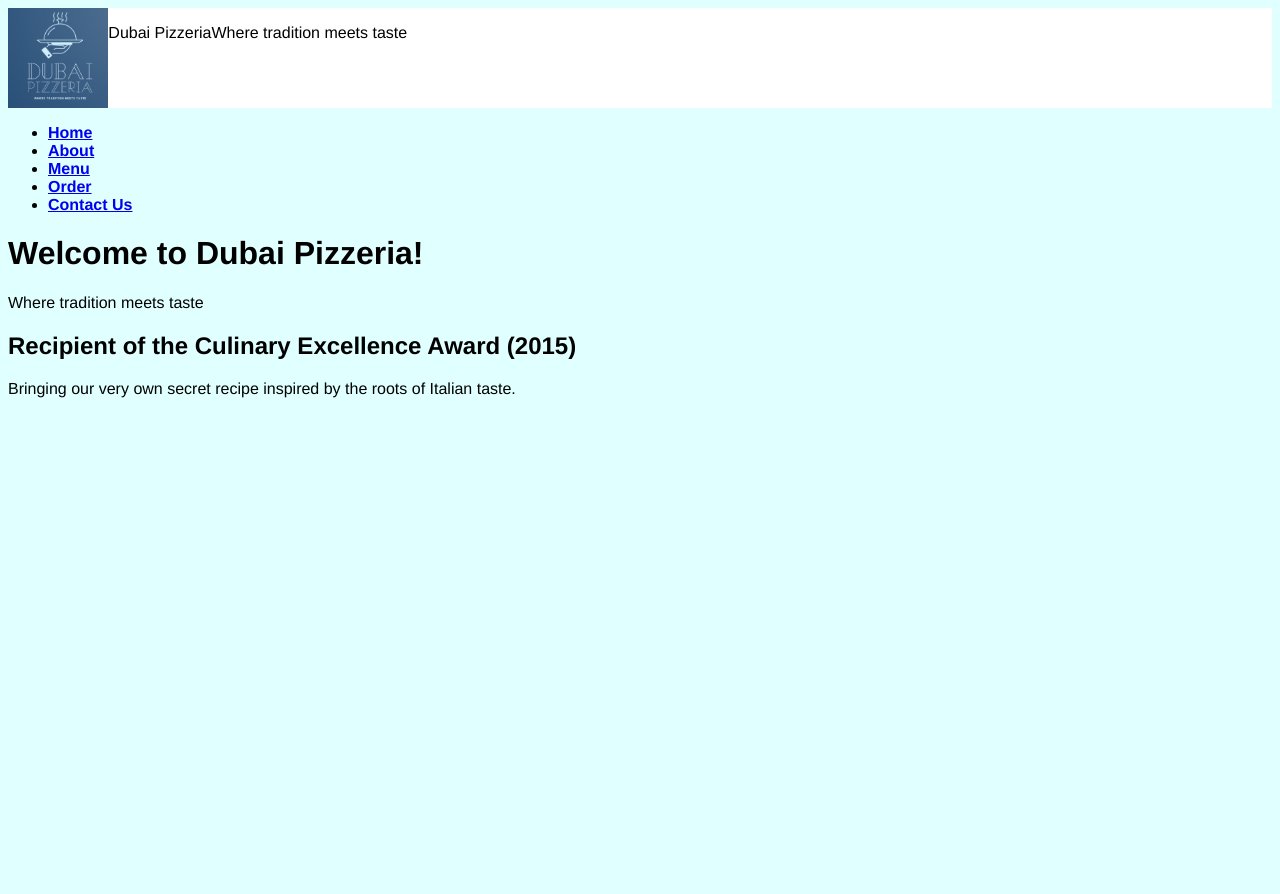
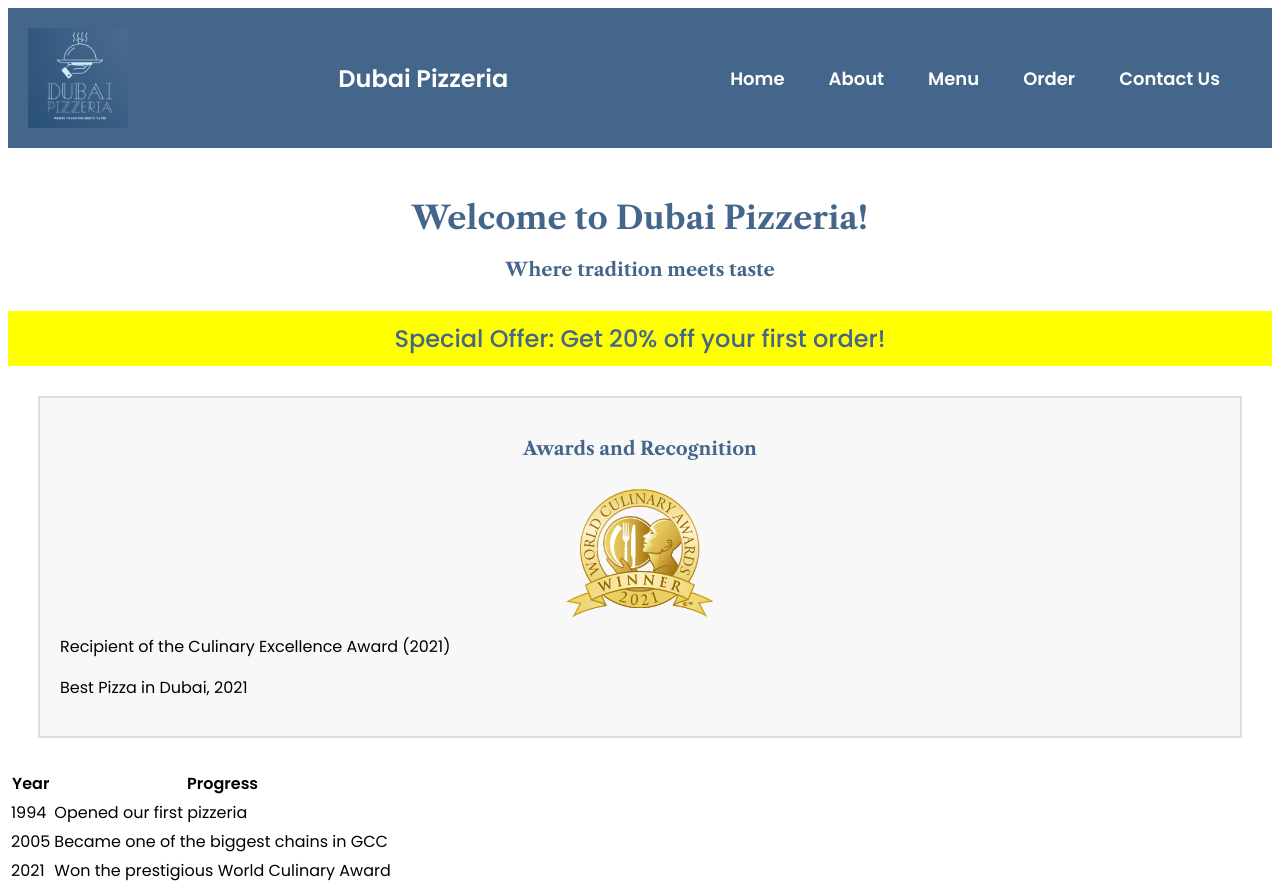
Before and after one commit to SaadiyahCodes/company-website-128, a website: page public/home.html in a window 1280 px wide. Before the commit the page ends 800 px from the top, so only its background shows below. Drawn offline with nearby package versions, Linux system fonts and the light colour scheme.

Commit message:
changed home page

```diff
--- a/public/home.html
+++ b/public/home.html
@@ -4,15 +4,102 @@
     <meta charset="UTF-8">
     <meta name="viewport" content="width=device-width, initial-scale=1.0">
     <title>Dubai Pizzeria</title>
-    <!-- Link to external CSS -->
     <link rel="stylesheet" href="/styles.css">
+    <link rel="preconnect" href="https://fonts.googleapis.com">
+    <link rel="preconnect" href="https://fonts.gstatic.com" crossorigin>
+    <link href="https://fonts.googleapis.com/css2?family=Libre+Caslon+Text:ital,wght@0,400;0,700;1,400&family=Poppins:wght@300;400;500;600&display=swap" rel="stylesheet">
+
+    <style>
+        body {
+            font-family: "Poppins", sans-serif;
+            background-color: white;
+        }
+
+        h1, h3 {
+            font-family: "Libre Caslon Text", serif;
+            font-weight: 700;
+            text-align: center;
+            color: rgba(68, 102, 138, 255); /* Blue for headers */
+        }
+
+        header {
+            display: flex;
+            justify-content: space-between;
+            align-items: center;
+            padding: 20px;
+            background-color: rgba(68, 102, 138, 255);
+            color: white;
+        }
+
+        header img {
+            height: 100px;
+        }
+
+        /* Navigation */
+        nav ul {
+            list-style: none;
+            padding: 0;
+            display: flex;
+        }
+
+        nav ul li {
+            margin-right: 20px;
+        }
+
+        nav ul li a {
+            text-decoration: none;
+            font-size: 18px;
+            color: white; /* White text color */
+            padding: 8px 12px; /* Add padding for hover box effect */
+        }
+
+        /* Hover Effect for Navigation */
+        nav ul li a:hover {
+            border-radius: 10px;
+            background-color: rgb(0, 0, 0);
+        }
+
+        /* Welcome Section */
+        h1 {
+            text-align: center;
+            margin-top: 50px;
+        }
+
+        .banner {
+            margin: 30px 0;
+            text-align: center;
+            background-color: yellow;
+            color: rgba(68, 102, 138, 255);
+            padding: 10px;
+            font-size: 24px;
+            font-weight: 500;
+        }
+
+        /* Awards Section */
+        .awards {
+            margin: 30px;
+            padding: 20px;
+            background-color: #f8f8f8;
+            border: 2px solid #ddd;
+        }
+
+        .awards h3 {
+            text-align: center;
+        }
+
+        .awards img {
+            display: block;
+            margin: 10px auto;
+            width: 150px;
+            height: auto;
+        }
+    </style>
 </head>
 <body>
     <header>
-        <div class="header" style="display: flex;">
-            <img src='/images/logo.png' alt="logo" style="height: 100px;">
-            <p>Dubai Pizzeria</p>
-            <p>Where tradition meets taste</p>
+        <img src='/images/logo.png' alt="logo">
+        <div>
+            <h2>Dubai Pizzeria</h2>
         </div>
 
         <nav>
@@ -24,15 +111,41 @@
                 <li><a href="/contact"><b>Contact Us</b></a></li>
             </ul>
         </nav>
-        <h1>Welcome to Dubai Pizzeria!</h1>
-        <p>Where tradition meets taste</p>
     </header>
 
+    <h1>Welcome to Dubai Pizzeria!</h1>
+    <h3>Where tradition meets taste</h3>
 
-    <main>
-        <h2>Recipient of the Culinary Excellence Award (2015)</h2>
-        <p>Bringing our very own secret recipe inspired by the roots of Italian taste.</p>
-        <!--We can add a background picture and put this text in the middle of the page-->
-    </main>
+    <!-- Rotating Banner for Special Offers -->
+    <div class="banner">
+        Special Offer: Get 20% off your first order!
+    </div>
+
+    <!-- Awards Section -->
+    <div class="awards">
+        <h3>Awards and Recognition</h3>
+        <img src="/images/award.png" alt="Award">
+        <p>Recipient of the Culinary Excellence Award (2021)</p>
+        <p>Best Pizza in Dubai, 2021</p>
+    </div>
+
+    <table>
+        <tr>
+            <th>Year</th>
+            <th>Progress</th>
+        </tr>
+        <tr>
+            <td>1994</td>
+            <td>Opened our first pizzeria</td>
+        </tr>
+        <tr>
+            <td>2005</td>
+            <td>Became one of the biggest chains in GCC</td>
+        </tr>
+        <tr>
+            <td>2021</td>
+            <td>Won the prestigious World Culinary Award</td>
+        </tr>
+    </table>
 </body>
 </html>
```
Also changed, not shown: public/images/award.png (added).
